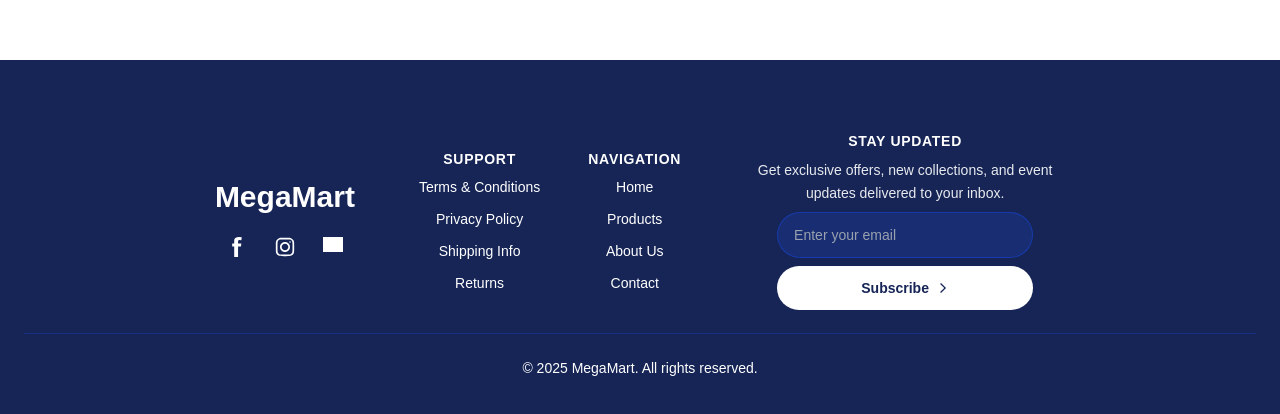
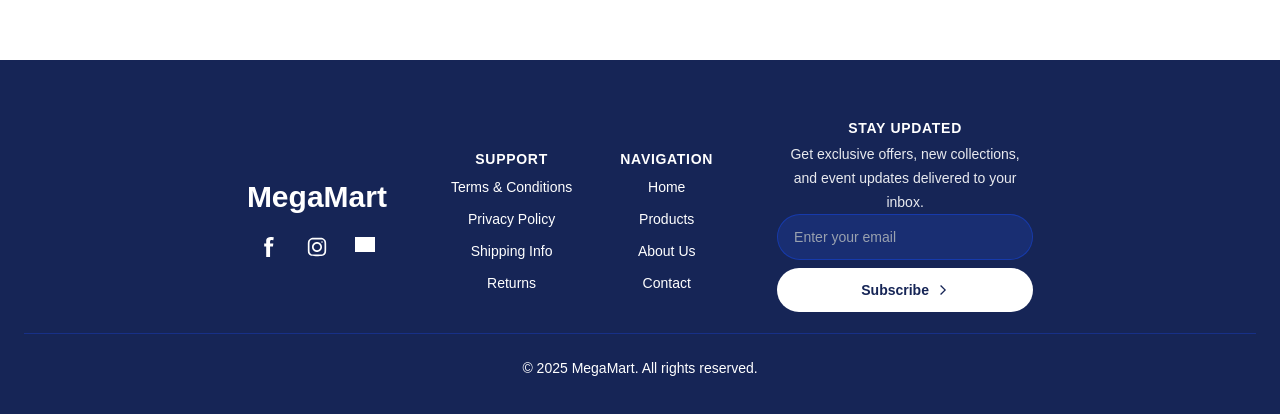
Before and after one commit to ebobic/E-Commerce, a Next.js app: page /about in a window 1280 px wide. Shown: the part 836-1250 px from the top of the page. Built offline with nearby package versions, Linux system fonts and the light colour scheme; grey boxes are pictures that could not be loaded.

Commit message:
WAVE updated to footer

```diff
--- a/components/footer.tsx
+++ b/components/footer.tsx
@@ -13,10 +13,10 @@ const socialLinks = [
 
 // Nav links
 const navigationLinks = [
-    { name: "Home", href: "/", active: true },
-    { name: "Products", href: "#", active: true },
-    { name: "About Us", href: "#", active: true },
-    { name: "Contact", href: "#", active: true }
+    { name: "Home", href: "#", active: true },
+    { name: "Products", href: "/pages/products", active: true },
+    { name: "About Us", href: "/about", active: true },
+    { name: "Contact", href: "/contact", active: true }
 ];
 
 // Support links
@@ -40,9 +40,7 @@ export default function Footer() {
                 <div className="lg:hidden">
                     {/* Logo  - Centered on Mobile/Tablet */}
                     <div className="text-center mb-6 mt-2 md:mt-3">
-                        <Link href={"/"} className="cursor-pointer">
-                            <h2 className="text-3xl font-bold text-white">MegaMart</h2>
-                        </Link>
+                        <h2 className="text-3xl font-bold text-white">MegaMart</h2>
                         <div className="flex space-x-4 justify-center mt-4">
                             {socialLinks.map((social) => (
                                 <Link
@@ -126,7 +124,7 @@ export default function Footer() {
                                                 className="text-white hover:text-gray-200 transition-colors duration-200 cursor-pointer"
                                             >
                                                 {link.name}
-                            </Link>
+                                            </Link>
                                         </li>
                                     ))}
                                 </ul>
@@ -135,17 +133,21 @@ export default function Footer() {
 
                         {/* Right Column - Newsletter */}
                         <div className="text-center">
-                            <h4 className="text-sm font-semibold mb-4 md:mb-6 uppercase tracking-wider text-white">Stay Updated</h4>
-                            <p className="text-sm text-white mb-4 md:mb-6 leading-relaxed">
-                                Get exclusive offers, new collections, and event updates delivered to your inbox.
-                            </p>
-                            <div className="space-y-3 md:space-y-4 max-w-64 mx-auto">
+                            <h3 className="text-sm font-semibold mb-1 uppercase tracking-wider text-white">Stay Updated</h3>
+                            <div className="space-y-3 md:space-y-4 mb-3 max-w-64 mx-auto">
+                                <label htmlFor="email" className="text-sm text-white leading-relaxed">Get exclusive offers, new collections, and event updates delivered to your inbox.</label>
                                 <input
                                     type="email"
+                                    name="email"
+                                    id="email"
+                                    aria-label="email"
                                     placeholder="Enter your email"
                                     className="w-full px-4 py-3 bg-blue-900/50 border border-blue-700/50 rounded-[50px] text-white placeholder-gray-400 text-sm focus:outline-none focus:border-blue-400 focus:bg-blue-900/70 transition-colors duration-150"
                                 />
-                                <button className="w-full bg-white text-blue-950 py-3 px-6 rounded-[50px] text-sm font-semibold hover:bg-gray-100 hover:shadow-md transition-all duration-150 cursor-pointer flex items-center justify-center gap-2">
+                                <button
+                                    className="w-full bg-white text-blue-950 py-3 px-6 rounded-[50px] text-sm font-semibold hover:bg-gray-100 hover:shadow-md transition-all duration-150 cursor-pointer flex items-center justify-center gap-2"
+                                    type="submit"
+                                >
                                     <span>Subscribe</span>
                                     <svg xmlns="http://www.w3.org/2000/svg" height="16px" viewBox="0 -960 960 960" width="16px" fill="currentColor" className="w-3 h-3">
                                         <path d="m321-80-71-71 329-329-329-329 71-71 400 400L321-80Z"/>
@@ -160,9 +162,7 @@ export default function Footer() {
                 <div className="hidden lg:flex lg:items-center lg:justify-center lg:min-h-[225px] lg:gap-16">
                     {/* Logo Section */}
                     <div className="flex flex-col items-center text-center">
-                        <Link href={"/"} className="cursor-pointer">
-                            <h2 className="text-3xl font-bold text-white">MegaMart</h2>
-                        </Link>
+                        <h2 className="text-3xl font-bold text-white">MegaMart</h2>
                         <div className="flex space-x-4 justify-center mt-4">
                             {socialLinks.map((social) => (
                                 <Link
@@ -186,7 +186,7 @@ export default function Footer() {
                     <div className="flex gap-12">
                         {/* Support */}
                         <div className="text-center">
-                            <h4 className="text-sm font-semibold mb-2 uppercase tracking-wider text-white">Support</h4>
+                            <h3 className="text-sm font-semibold mb-2 uppercase tracking-wider text-white">Support</h3>
                             <ul className="space-y-3 text-sm">
                                 {supportLinks.map((link) => (
                                     <li key={link.name}>
@@ -203,7 +203,7 @@ export default function Footer() {
 
                         {/* Navigation */}
                         <div className="text-center">
-                            <h4 className="text-sm font-semibold mb-2 uppercase tracking-wider text-white">Navigation</h4>
+                            <h3 className="text-sm font-semibold mb-2 uppercase tracking-wider text-white">Navigation</h3>
                             <ul className="space-y-3 text-sm">
                                 {navigationLinks.map((link) => (
                                     <li key={link.name}>
@@ -225,13 +225,14 @@ export default function Footer() {
 
                     {/* Newsletter */}
                     <div className="text-center">
-                        <h4 className="text-sm font-semibold mb-2 uppercase tracking-wider text-white">Stay Updated</h4>
-                        <p className="text-sm text-white/90 mb-2 leading-relaxed max-w-xs">
-                            Get exclusive offers, new collections, and event updates delivered to your inbox.
-                        </p>
-                        <div className="space-y-2 max-w-64 mx-auto">
+                        <h3 className="text-sm font-semibold mb-1 uppercase tracking-wider text-white">Stay Updated</h3>
+                        <div className="space-y-2 max-w-64 mb-3 mx-auto">
+                            <label htmlFor="email-desktop" className="text-sm text-white/90 mb-2 leading-relaxed max-w-xs></label">Get exclusive offers, new collections, and event updates delivered to your inbox.</label>
                             <input
-                                type="email"
+                                type="email-desktop"
+                                name="email-desktop"
+                                id="email-desktop"
+                                aria-label="email-desktop"
                                 placeholder="Enter your email"
                                 className="w-full px-4 py-3 bg-blue-900/50 border border-blue-700/50 rounded-[50px] text-white placeholder-gray-400 text-sm focus:outline-none focus:border-blue-400 focus:bg-blue-900/70 transition-colors duration-150"
                             />
```
